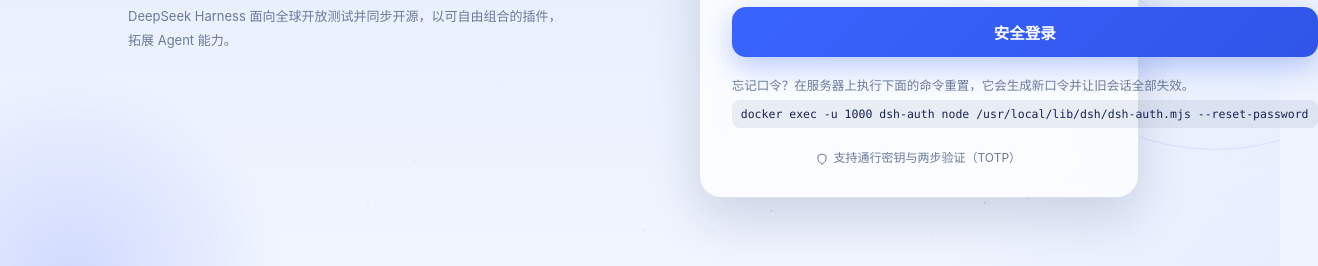
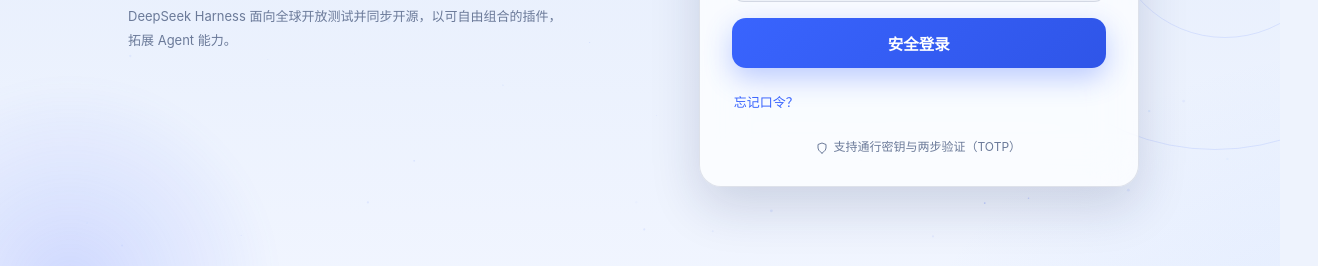
Before and after one commit to univers629/dsh-docker, a website: page bin/dsh-auth-web/index.html in a window 1280 px wide. Shown: the part 464-730 px from the top of the page, 1318 px wide, since content can reach past the window. Drawn offline with Linux system fonts and the light colour scheme; no server answers.

Commit message:
fix(auth): send page security headers and collapse the password recovery hint
Pages served by the gateway carried no framing or sniffing guards, and the
single-admin recovery command stayed expanded, widening the card beyond the
form width.

Page responses now include X-Frame-Options, frame-ancestors, nosniff and a
same-origin referrer policy. The authgate proxy adds the same set to workspace
responses with SAMEORIGIN so the sidebar browser panel can still frame its own
RFB page. The recovery command sits behind a disclosure button and wraps
instead of setting the card width.

node --check bin/dsh-auth.mjs -> exit 0
node login-page-check.mjs -> ALL OK
node auth-page-headers.mjs -> ALL OK
tests/dsh-auth-*.mjs -> 10 files, exit 0
node plugin-panel-e2e.mjs -> ALL OK

```diff
--- a/bin/dsh-auth-web/app.css
+++ b/bin/dsh-auth-web/app.css
@@ -414,12 +414,15 @@
   }
 
   .auth-actions { display: flex; align-items: center; justify-content: space-between; margin-top: 2px; }
-  .auth-actions--stack { flex-direction: column; align-items: flex-start; gap: 6px; }
+  .auth-actions--stack { flex-direction: column; align-items: flex-start; gap: 6px; min-width: 0; max-width: 100%; }
+  .auth-actions--stack > * { max-width: 100%; }
+  .recovery-body { display: grid; gap: 6px; min-width: 0; max-width: 100%; }
+  .recovery-body[hidden] { display: none; }
   .recovery-command {
-    display: block; width: 100%; box-sizing: border-box; padding: 7px 9px; border-radius: 8px;
+    display: block; max-width: 100%; box-sizing: border-box; padding: 7px 9px; border-radius: 8px;
     background: color-mix(in srgb, var(--muted) 12%, transparent);
     font-family: ui-monospace, SFMono-Regular, Menlo, monospace; font-size: 11.5px;
-    color: var(--text); overflow-x: auto; white-space: nowrap;
+    color: var(--text); white-space: pre-wrap; overflow-wrap: anywhere; word-break: break-all;
   }
   .muted-text { font-size: 12.5px; color: var(--muted); }
   .waking { display: flex; gap: 12px; align-items: flex-start; padding: 4px 0 2px; }
--- a/bin/dsh-auth-web/index.html
+++ b/bin/dsh-auth-web/index.html
@@ -92,8 +92,11 @@
         </div>
 
         <div class="auth-actions auth-actions--stack" id="recovery-hint" style="display:none">
-          <span class="muted-text" data-i18n="recovery.hint">忘记口令？在服务器上执行下面的命令重置，它会生成新口令并让旧会话全部失效。</span>
-          <code class="recovery-command">docker exec -u 1000 dsh-auth node /usr/local/lib/dsh/dsh-auth.mjs --reset-password</code>
+          <button class="button--link" type="button" id="toggle-recovery" aria-expanded="false" aria-controls="recovery-body" data-i18n="recovery.toggle">忘记口令？</button>
+          <div class="recovery-body" id="recovery-body" hidden>
+            <span class="muted-text" data-i18n="recovery.hint">在服务器上执行下面的命令重置，它会生成新口令并让旧会话全部失效。</span>
+            <code class="recovery-command">docker exec -u 1000 dsh-auth node /usr/local/lib/dsh/dsh-auth.mjs --reset-password</code>
+          </div>
         </div>
       </form>
 
@@ -232,7 +235,8 @@
       'form.verifying': '验证中…',
       'form.entering': '进入工作台…',
       'form.security': '支持通行密钥与两步验证（TOTP）',
-      'recovery.hint': '忘记口令？在服务器上执行下面的命令重置，它会生成新口令并让旧会话全部失效。',
+      'recovery.toggle': '忘记口令？',
+      'recovery.hint': '在服务器上执行下面的命令重置，它会生成新口令并让旧会话全部失效。',
       'notice.loopStopped': '入口暂时无法打开你的工作台，已停止自动跳转以免反复刷新。请点下方按钮重试。',
       'notice.sessionExpired': '登录状态已失效，请重新登录。',
       'notice.passwordChanged': '密码已修改，请用新密码登录。',
@@ -311,7 +315,8 @@
       'form.verifying': 'Verifying…',
       'form.entering': 'Entering workspace…',
       'form.security': 'Supports passkeys and two-step verification (TOTP)',
-      'recovery.hint': 'Forgot the password? Run the command below on the host to reset it; it issues a new password and ends every existing session.',
+      'recovery.toggle': 'Forgot the password?',
+      'recovery.hint': 'Run the command below on the host to reset it; it issues a new password and ends every existing session.',
       'notice.loopStopped': 'The entry point could not open your workspace, so automatic redirection stopped to avoid a refresh loop. Use the button below to retry.',
       'notice.sessionExpired': 'Your session has expired. Please sign in again.',
       'notice.passwordChanged': 'Your password has changed. Sign in with the new one.',
@@ -924,8 +929,14 @@
         $('register-link-wrap').style.display = ''
         if (capabilities.inviteRequired === true) $('invite-field').style.display = ''
       }
-      // 单管理员部署没有别的找回途径：口令丢了只能从服务器改库，命令就摆在登录卡片上。
+      // 单管理员部署没有其他找回途径：口令丢失后只能从服务器重置，命令收在折叠块里。
       if (capabilities.multiUser !== true) $('recovery-hint').style.display = ''
+      $('toggle-recovery').addEventListener('click', () => {
+        const body = $('recovery-body')
+        const opening = body.hidden
+        body.hidden = !opening
+        $('toggle-recovery').setAttribute('aria-expanded', String(opening))
+      })
       const session = await api('/api/auth/session')
       if (session.response.ok) {
         const target = redirectTarget()
```
Also changed, not shown: bin/dsh-auth.mjs (+16 -2 lines), 1 other file.
